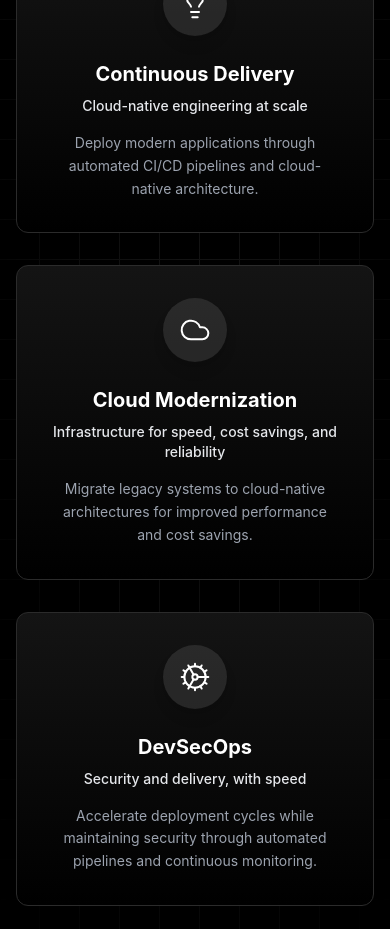
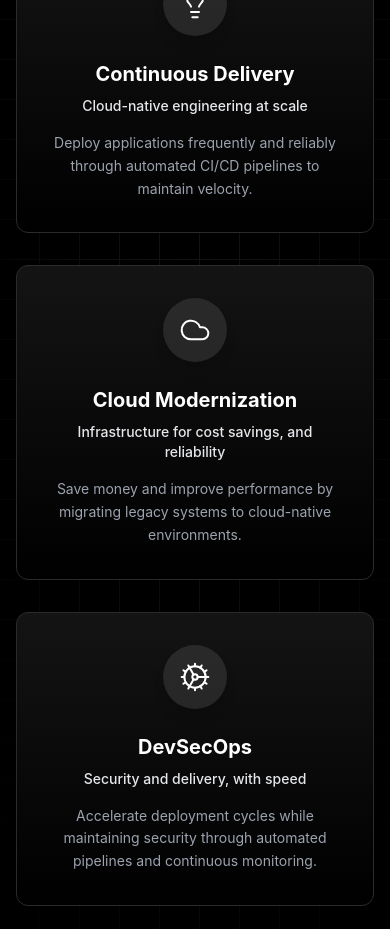
Before and after one commit to neilsharma/beacon, a React (Vite) app: page / in a window 390 px wide. Shown: the part 6500-7429 px from the top of the page. Built offline with nearby package versions, Linux system fonts and the light colour scheme.

Commit message:
removed x-wide screen

```diff
--- a/src/components/Footer.tsx
+++ b/src/components/Footer.tsx
@@ -3,7 +3,7 @@ import LogoWithText from './LogoWithText';
 const Footer = () => {
   return (
     <footer className="bg-black text-white pt-36 pb-16">
-      <div className="max-w-7xl xl:max-w-screen-2xl mx-auto px-4 sm:px-6 lg:px-8">
+      <div className="max-w-7xl mx-auto px-4 sm:px-6 lg:px-8">
         <div className="flex flex-col md:flex-row items-start justify-between gap-8">
           {/* Logo Section */}
           <div className="flex-[1] flex items-center justify-center md:justify-start">
--- a/src/components/Modernization.tsx
+++ b/src/components/Modernization.tsx
@@ -30,13 +30,13 @@ const Modernization = () => {
       icon: Lightbulb,
       title: "Continuous Delivery",
       subtitle: "Cloud-native engineering at scale",
-      description: "Deploy modern applications through automated CI/CD pipelines and cloud-native architecture."
+      description: "Deploy applications frequently and reliably through automated CI/CD pipelines to maintain velocity."
     },
     {
       icon: Cloud,
       title: "Cloud Modernization",
-      subtitle: "Infrastructure for speed, cost savings, and reliability",
-      description: "Migrate legacy systems to cloud-native architectures for improved performance and cost savings."
+      subtitle: "Infrastructure for cost savings, and reliability",
+      description: "Save money and improve performance by migrating legacy systems to cloud-native environments."
     },
     {
       icon: Cog,
@@ -64,7 +64,7 @@ const Modernization = () => {
         )}
       />
 
-      <div className="max-w-7xl xl:max-w-screen-2xl mx-auto px-4 sm:px-6 lg:px-8 relative z-10">
+      <div className="max-w-7xl mx-auto px-4 sm:px-6 lg:px-8 relative z-10">
         <div className="text-center mb-16">
           <motion.h2
             className="text-4xl md:text-5xl font-bold text-white mb-4"
--- a/src/components/Services.tsx
+++ b/src/components/Services.tsx
@@ -39,7 +39,7 @@ const Services = () => {
       <SectionBorder />
       <SectionGlow opacity="8%" />
 
-      <div className="relative max-w-7xl xl:max-w-screen-2xl mx-auto px-4 sm:px-6 lg:px-8">
+      <div className="relative max-w-7xl mx-auto px-4 sm:px-6 lg:px-8">
         <div className="text-center mb-16">
           <motion.h2
             className="text-4xl md:text-5xl font-bold text-white mb-6 tracking-tight"
--- a/src/pages/Careers.tsx
+++ b/src/pages/Careers.tsx
@@ -180,7 +180,7 @@ const Careers = () => {
       <section className="relative pt-[150px] pb-20 bg-black overflow-hidden">
         <SectionGlow opacity="8%" position="top-[-300px]" />
 
-        <div className="relative max-w-7xl xl:max-w-screen-2xl mx-auto px-4 sm:px-6 lg:px-8 relative z-10">
+        <div className="relative max-w-7xl mx-auto px-4 sm:px-6 lg:px-8 relative z-10">
           <motion.div
             className="text-center mb-16"
             initial={{ opacity: 0, y: 30 }}
@@ -224,7 +224,7 @@ const Careers = () => {
       <section className="py-20 bg-black relative">
         <SectionBorder />
 
-        <div className="max-w-7xl xl:max-w-screen-2xl mx-auto px-4 sm:px-6 lg:px-8 relative z-10">
+        <div className="max-w-7xl mx-auto px-4 sm:px-6 lg:px-8 relative z-10">
           <div className="text-center mb-16">
             <h2 className="text-4xl md:text-5xl font-bold text-title mb-4">
               Benefits & Compensation
@@ -268,7 +268,7 @@ const Careers = () => {
       <section className="py-20 bg-black relative">
         <SectionBorder />
 
-        <div className="max-w-7xl xl:max-w-screen-2xl mx-auto px-4 sm:px-6 lg:px-8 relative z-10">
+        <div className="max-w-7xl mx-auto px-4 sm:px-6 lg:px-8 relative z-10">
           <div className="text-center mb-16">
             <h2 className="text-4xl md:text-5xl font-bold text-title mb-4">
               Our Hiring Process
@@ -304,7 +304,7 @@ const Careers = () => {
       <section className="py-20 bg-black relative overflow-hidden">
         <SectionBorder />
         <SectionGlow opacity="8%" position="top-[-300px]" />
-        <div className="max-w-7xl xl:max-w-screen-2xl mx-auto px-4 sm:px-6 lg:px-8 relative z-10">
+        <div className="max-w-7xl mx-auto px-4 sm:px-6 lg:px-8 relative z-10">
           <div className="text-center mb-16">
             <h2 className="text-4xl md:text-5xl font-bold text-white mb-4">
               Get In Touch
```
